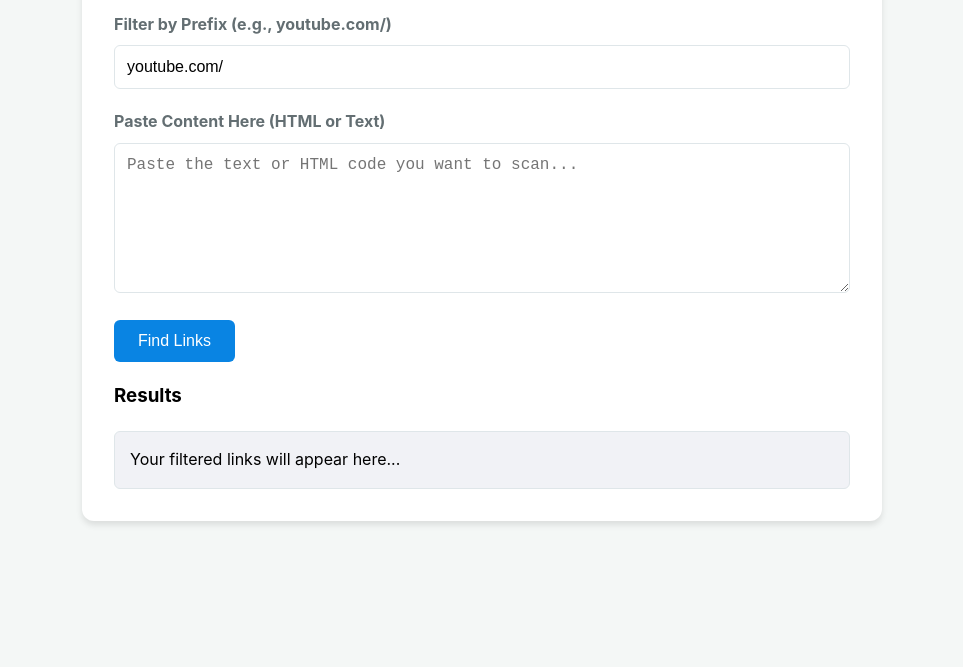
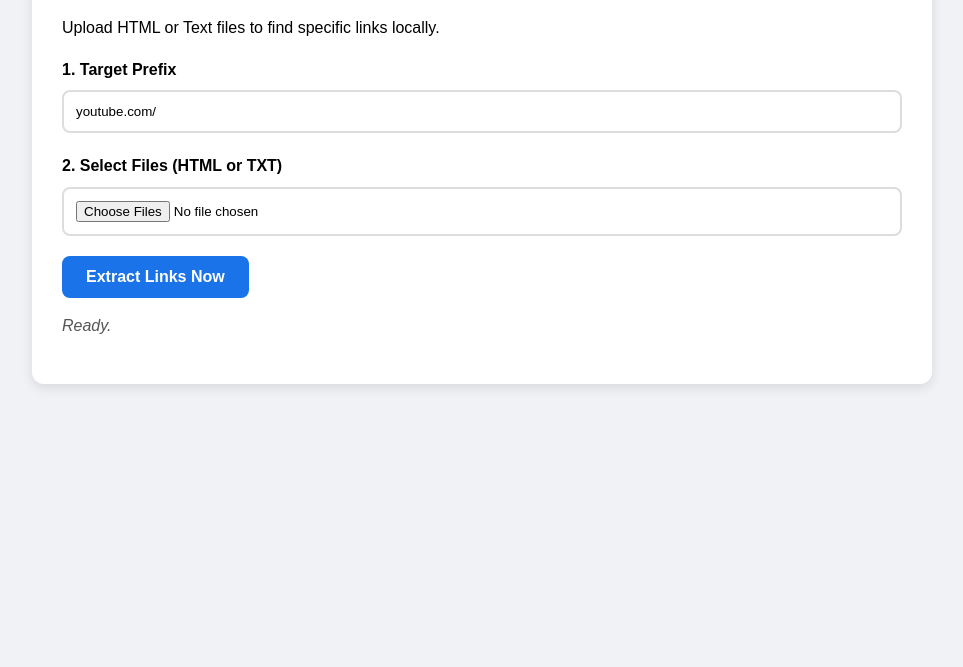
Before and after one commit to kalacs8706/findlinks, a plain HTML site: page index.html in a window 1280 px wide. Shown: the part 133-800 px from the top of the page, without its empty margins (158-1121 px from the left). Drawn offline with Linux system fonts and the light colour scheme.

Commit message:
Update index.html

```diff
--- a/index.html
+++ b/index.html
@@ -3,106 +3,85 @@
 <head>
     <meta charset="UTF-8">
     <meta name="viewport" content="width=device-width, initial-scale=1.0">
-    <title>Link Filter Tool</title>
+    <title>Local File Link Extractor</title>
     <style>
-        body {
-            font-family: -apple-system, BlinkMacSystemFont, "Segoe UI", Roboto, sans-serif;
-            line-height: 1.6;
-            max-width: 800px;
-            margin: 40px auto;
-            padding: 0 20px;
-            background-color: #f4f7f6;
-        }
-        .container {
-            background: white;
-            padding: 2rem;
-            border-radius: 12px;
-            box-shadow: 0 4px 6px rgba(0,0,0,0.1);
-        }
-        h1 { color: #2d3436; margin-top: 0; }
-        label { display: block; margin-bottom: 8px; font-weight: bold; color: #636e72; }
-        input[type="text"], textarea {
-            width: 100%;
-            padding: 12px;
-            margin-bottom: 20px;
-            border: 1px solid #dfe6e9;
-            border-radius: 6px;
-            box-sizing: border-box;
-            font-size: 16px;
-        }
-        textarea { height: 150px; resize: vertical; }
-        button {
-            background-color: #0984e3;
-            color: white;
-            border: none;
-            padding: 12px 24px;
-            border-radius: 6px;
-            cursor: pointer;
-            font-size: 16px;
-            transition: background 0.2s;
-        }
-        button:hover { background-color: #74b9ff; }
-        #results {
-            margin-top: 20px;
-            padding: 15px;
-            background: #f1f2f6;
-            border-radius: 6px;
-            border: 1px solid #dfe6e9;
-            white-space: pre-wrap;
-            word-break: break-all;
-            max-height: 400px;
-            overflow-y: auto;
-        }
-        .count { font-weight: bold; color: #0984e3; }
+        body { font-family: sans-serif; line-height: 1.6; max-width: 900px; margin: 40px auto; padding: 20px; background: #f0f2f5; }
+        .card { background: white; padding: 30px; border-radius: 12px; box-shadow: 0 4px 12px rgba(0,0,0,0.1); }
+        h2 { margin-top: 0; color: #1a73e8; }
+        .input-group { margin-bottom: 20px; }
+        label { display: block; margin-bottom: 8px; font-weight: bold; }
+        input[type="text"], input[type="file"] { width: 100%; padding: 12px; border: 2px solid #ddd; border-radius: 8px; box-sizing: border-box; }
+        button { background: #1a73e8; color: white; border: none; padding: 12px 24px; border-radius: 8px; cursor: pointer; font-size: 16px; font-weight: bold; }
+        button:hover { background: #1557b0; }
+        #status { margin: 15px 0; font-style: italic; color: #555; }
+        #output { background: #222; color: #00ff00; padding: 20px; border-radius: 8px; white-space: pre-wrap; word-break: break-all; max-height: 500px; overflow-y: auto; font-family: monospace; }
+        .hidden { display: none; }
     </style>
 </head>
 <body>
 
-<div class="container">
-    <h1>🔗 Link Extractor</h1>
+<div class="card">
+    <h2>📂 Local Link Extractor</h2>
+    <p>Upload HTML or Text files to find specific links locally.</p>
 
-    <label for="prefix">Filter by Prefix (e.g., youtube.com/)</label>
-    <input type="text" id="prefix" placeholder="Enter the starting part of the link..." value="youtube.com/">
+    <div class="input-group">
+        <label>1. Target Prefix</label>
+        <input type="text" id="prefix" value="youtube.com/" placeholder="e.g. youtube.com/">
+    </div>
 
-    <label for="source">Paste Content Here (HTML or Text)</label>
-    <textarea id="source" placeholder="Paste the text or HTML code you want to scan..."></textarea>
+    <div class="input-group">
+        <label>2. Select Files (HTML or TXT)</label>
+        <input type="file" id="fileInput" accept=".html,.htm,.txt,.csv" multiple>
+    </div>
 
-    <button onclick="extractLinks()">Find Links</button>
+    <button onclick="processFiles()">Extract Links Now</button>
 
-    <h3>Results <span id="linkCount" class="count"></span></h3>
-    <div id="results">Your filtered links will appear here...</div>
+    <div id="status">Ready.</div>
+    <div id="output" class="hidden"></div>
 </div>
 
 <script>
-    function extractLinks() {
-        const prefix = document.getElementById('prefix').value.trim();
-        const source = document.getElementById('source').value;
-        const resultsDiv = document.getElementById('results');
-        const countSpan = document.getElementById('linkCount');
+    async function processFiles() {
+        const fileInput = document.getElementById('fileInput');
+        const prefix = document.getElementById('prefix').value.trim().toLowerCase();
+        const output = document.getElementById('output');
+        const status = document.getElementById('status');
 
-        if (!prefix) {
-            alert("Please enter a prefix to search for.");
+        if (fileInput.files.length === 0) {
+            alert("Please select at least one file first.");
             return;
         }
 
-        // Regex to find things that look like URLs
-        const urlRegex = /(https?:\/\/[^\s"<>]+|[a-zA-Z0-9.-]+\.[a-z]{2,}[^\s"<>]*)/g;
-        const matches = source.match(urlRegex) || [];
+        status.textContent = "Processing...";
+        output.classList.remove('hidden');
+        output.textContent = "";
 
-        // Filter links that start with or contain the prefix
-        // We check for both "http" versions and raw versions
-        const filtered = [...new Set(matches.filter(link => {
-            const cleanLink = link.replace(/^(https?:\/\/)?(www\.)?/, '');
-            const cleanPrefix = prefix.replace(/^(https?:\/\/)?(www\.)?/, '');
-            return cleanLink.startsWith(cleanPrefix);
-        }))];
+        let allLinks = new Set();
 
-        if (filtered.length > 0) {
-            resultsDiv.textContent = filtered.join('\n');
-            countSpan.textContent = `(${filtered.length} found)`;
+        for (const file of fileInput.files) {
+            const text = await file.text();
+
+            // Comprehensive URL Regex
+            const urlRegex = /(https?:\/\/[^\s"<>]+|[a-zA-Z0-9.-]+\.[a-z]{2,}[^\s"<>]*)/g;
+            const matches = text.match(urlRegex) || [];
+
+            matches.forEach(link => {
+                // Remove http/www to check the core domain prefix
+                const cleanLink = link.toLowerCase().replace(/^(https?:\/\/)?(www\.)?/, '');
+                const cleanPrefix = prefix.replace(/^(https?:\/\/)?(www\.)?/, '');
+
+                if (cleanLink.startsWith(cleanPrefix)) {
+                    allLinks.add(link);
+                }
+            });
+        }
+
+        if (allLinks.size > 0) {
+            status.textContent = `Success! Found ${allLinks.size} unique links:`;
+            output.textContent = Array.from(allLinks).join('\n');
         } else {
-            resultsDiv.textContent = "No matching links found.";
-            countSpan.textContent = "(0)";
+            status.textContent = "No matches found.";
+            output.textContent = "Try a different prefix or check your file content.";
         }
     }
 </script>
```
